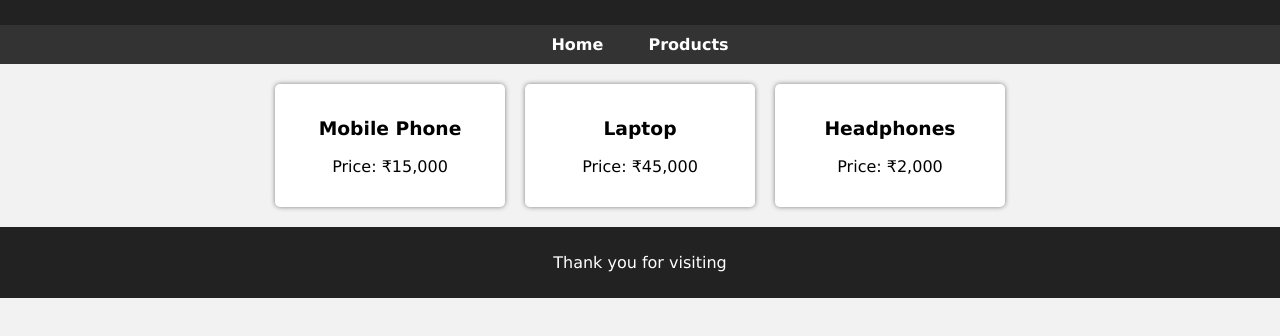
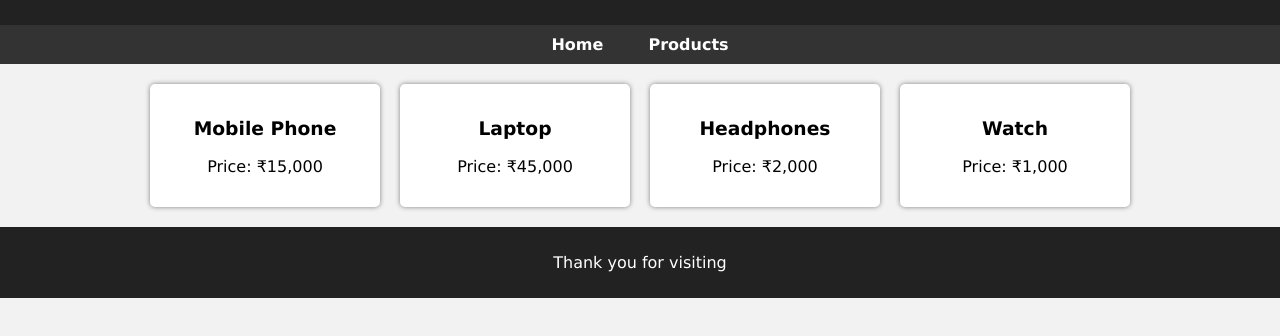
Before and after one commit to prateek10120/basic-ecommerce, a plain HTML site: page products.html in a window 1280 px wide. Shown: the part 106-442 px from the top of the page. Drawn offline with Linux system fonts and the light colour scheme.

Commit message:
Added new product to products page

```diff
--- a/products.html
+++ b/products.html
@@ -32,6 +32,11 @@
     <h3>Headphones</h3>
     <p>Price: ₹2,000</p>
   </div>
+
+  <div class="product">
+    <h3>Watch</h3>
+    <p>Price: ₹1,000</p>
+  </div>
 </section>
 
 <footer>
```
